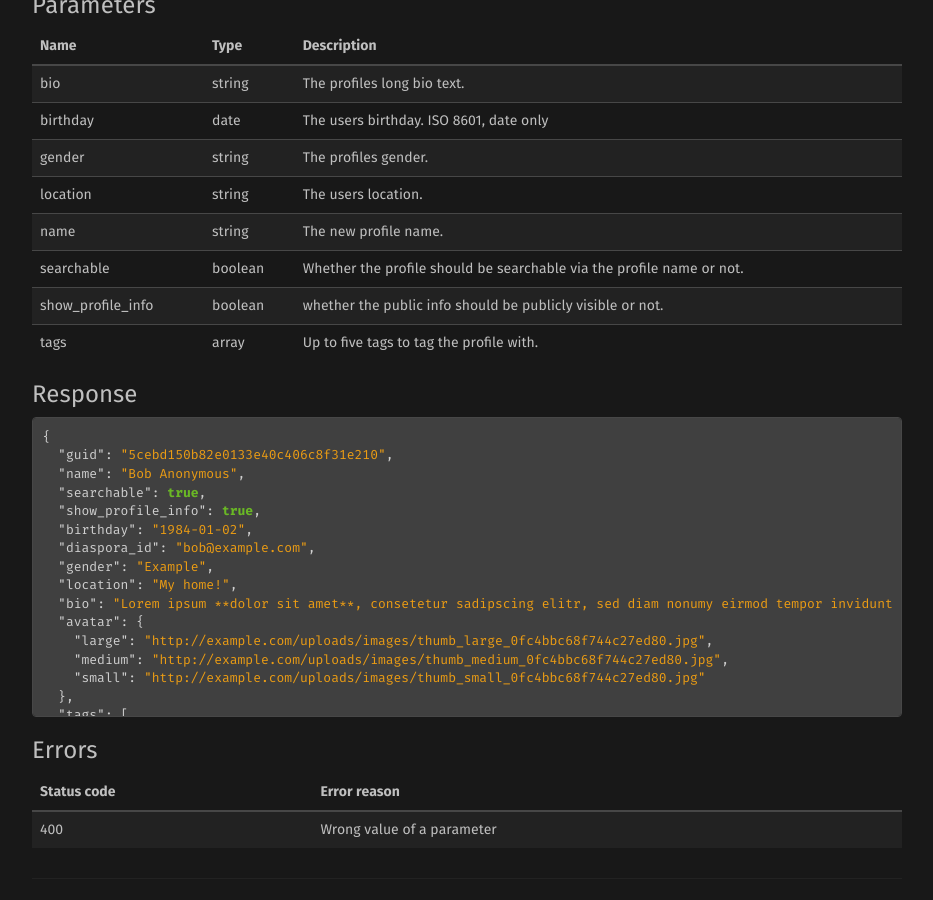
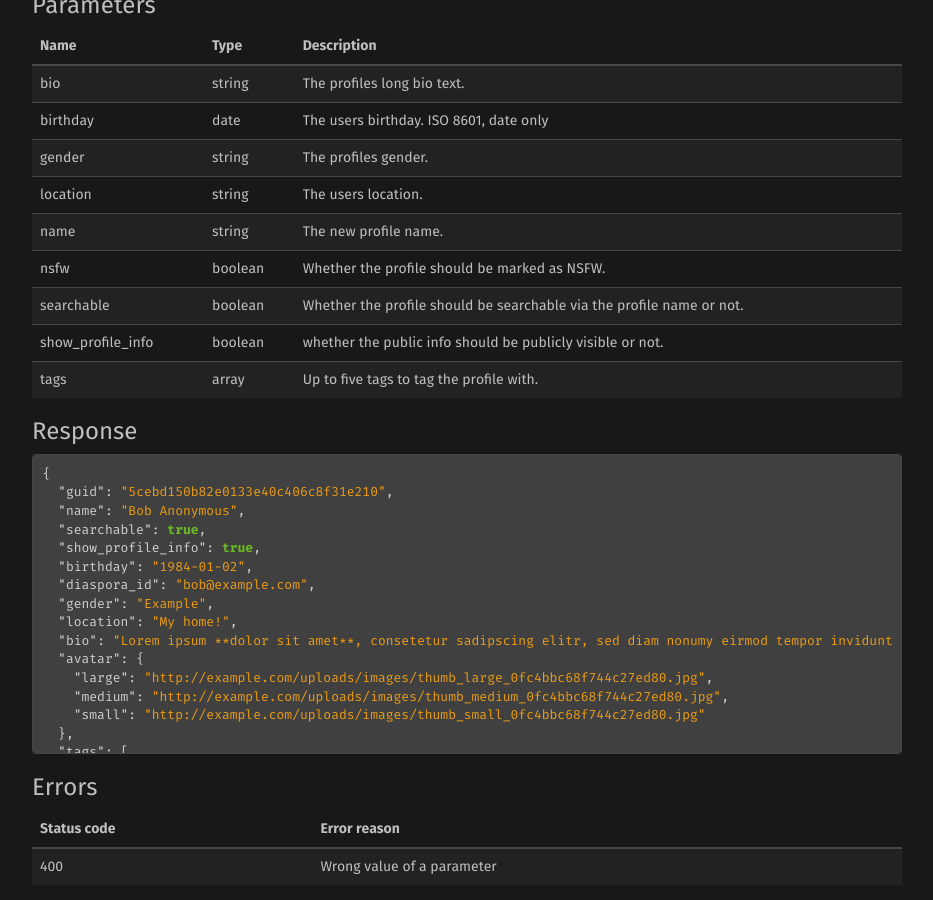
Before and after one commit to diaspora/api-documentation, a Jekyll site: the page built from _routes/users.md, in a window 1280 px wide and 900 px high, scrolled down 1208 px. Shown: the whole window, without its empty margins (323-1256 px from the left). Built offline with Jekyll 4.4.1, drawn with Linux system fonts in a browser that asks for light colours.

Commit message:
Users: Add nsfw boolean.
Part of #31

```diff
--- a/_routes/users.md
+++ b/_routes/users.md
@@ -66,6 +66,7 @@ PATCH /api/v1/user
 | gender            | string  | The profiles gender.                                                  |
 | location          | string  | The users location.                                                   |
 | name              | string  | The new profile name.                                                 |
+| nsfw              | boolean | Whether the profile should be marked as NSFW.                         |
 | searchable        | boolean | Whether the profile should be searchable via the profile name or not. |
 | show_profile_info | boolean | whether the public info should be publicly visible or not.            |
 | tags              | array   | Up to five tags to tag the profile with.                              |
```
